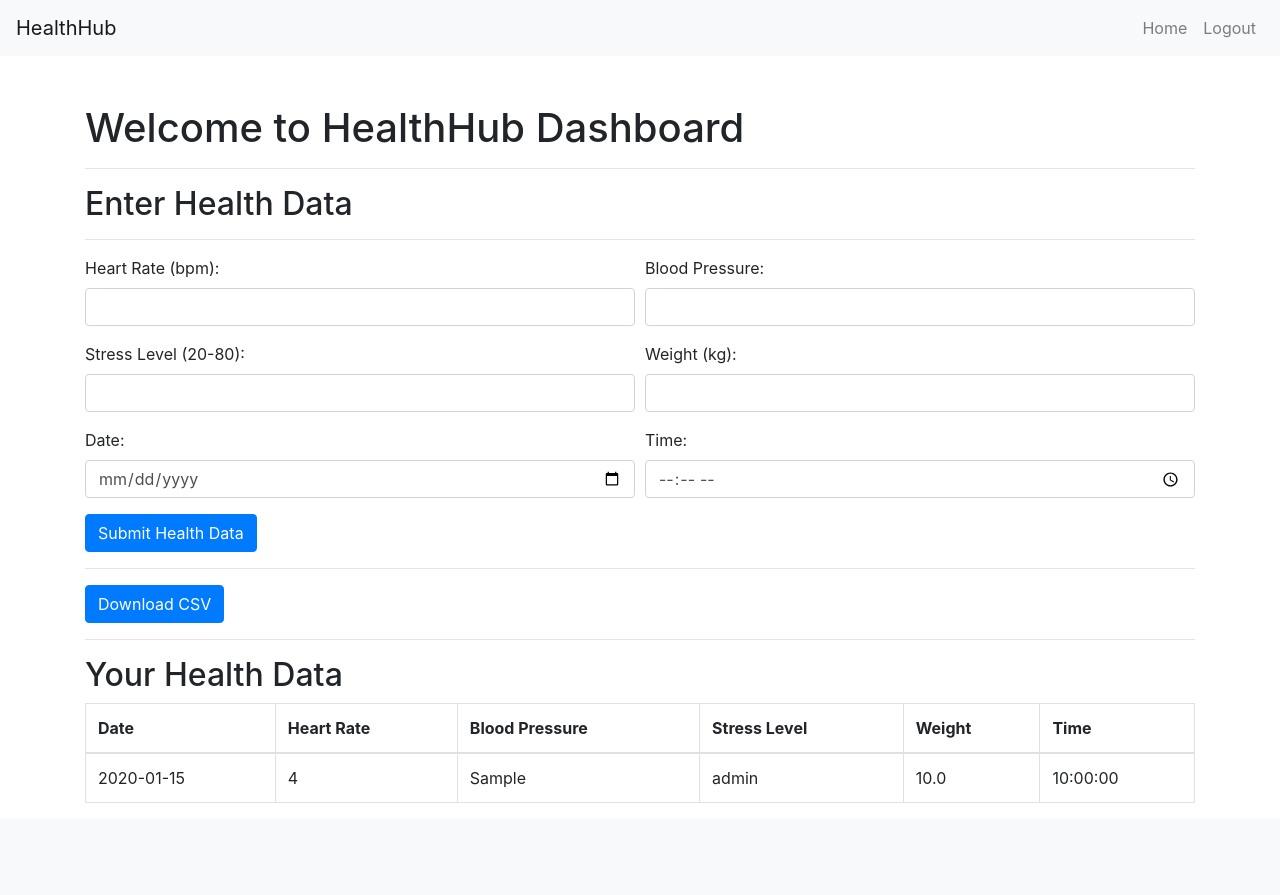
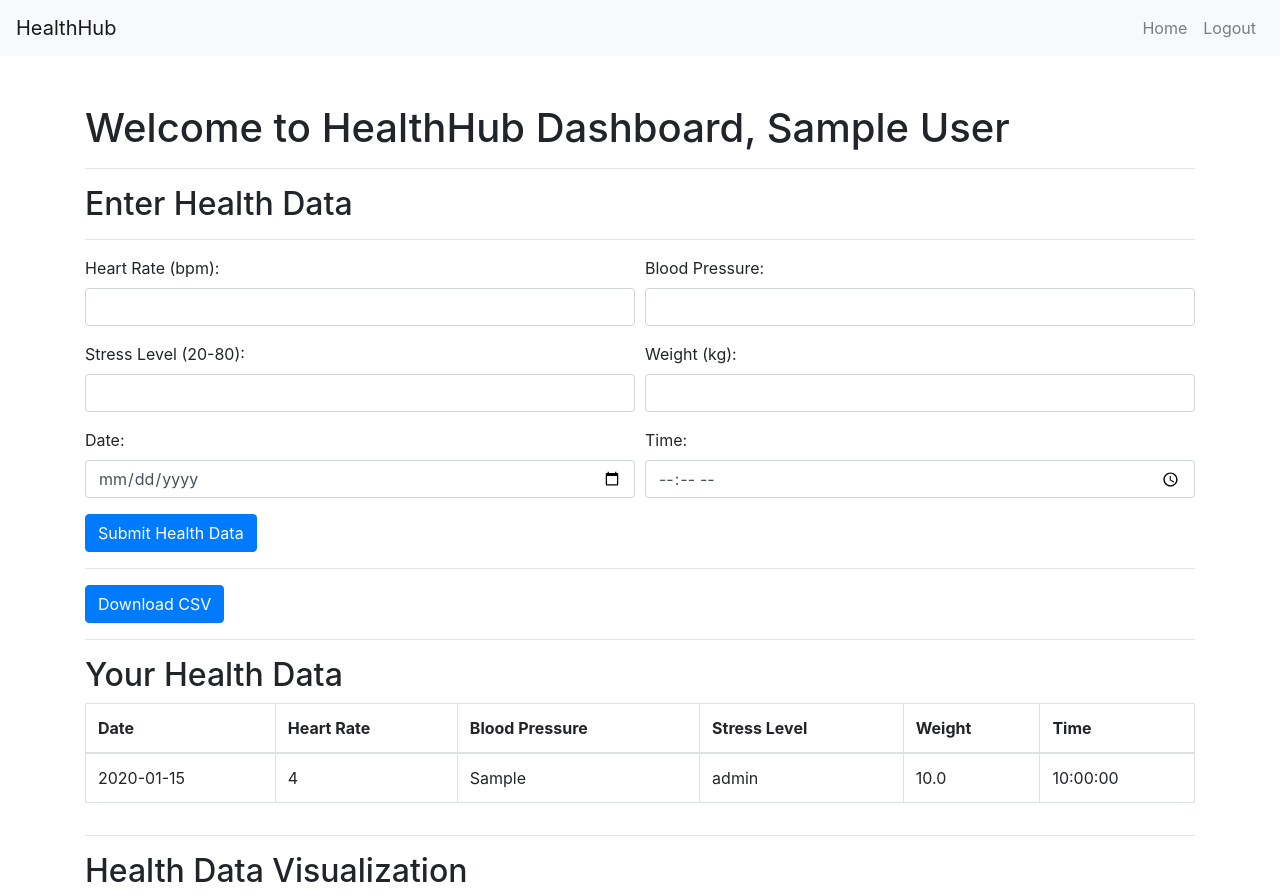
Before and after one commit to darshanrana023/HealthHub, a Flask app: page /dashboard in a window 1280 px wide. Shown: the top 895 px of the page. Before the commit the page ends 803 px from the top, so only its background shows below. Run offline with Flask 3, Linux system fonts and the light colour scheme; the visitor is signed in with stand-in values (Sample User, id 1); tables that the repository leaves empty hold one stand-in row (values such as "Sample post"); some libraries are stand-ins or nearby versions.

Commit message:
visualization is done

```diff
--- a/app.py
+++ b/app.py
@@ -1,27 +1,22 @@
 import os
+import matplotlib.pyplot as plt
+import seaborn as sns
 from flask import Flask, render_template, request, redirect, url_for, session, Response
-# from werkzeug.utils import secure_filename
 from flask_sqlalchemy import SQLAlchemy
 from sqlalchemy.exc import IntegrityError
 import csv
 from io import StringIO
 from datetime import datetime
-# from sqlalchemy.sql import func
-# import secrets
 
-
-#initialize flask app
 app = Flask(__name__)
 
 basedir = os.path.abspath(os.path.dirname(__file__))
 
-#connection with the databse of xampp mysql
 app.config['SQLALCHEMY_DATABASE_URI'] ='mysql://darshan029:D%40rsh%40n029@localhost:3306/healthub'
 app.config['SQLALCHEMY_TRACK_MODIFICATIONS'] = False
 app.config['SECRET_KEY'] = "my_secret_key"
 db = SQLAlchemy(app)
 
-#users database
 class USERS(db.Model):
     id = db.Column(db.Integer, primary_key=True)
     name = db.Column(db.String(255))
@@ -32,7 +27,6 @@ class USERS(db.Model):
     def __repr__(self):
         return f'<Email {self.email}>'
 
-#health data of users
 class HealthData(db.Model):
     id = db.Column(db.Integer, primary_key=True)
     user_id = db.Column(db.Integer, db.ForeignKey('users.id'), nullable=False)
@@ -46,12 +40,10 @@ class HealthData(db.Model):
     def __repr__(self):
         return f'<HealthData {self.id}>'
 
-# Routes
 @app.route('/')
 def home():
     return render_template('home.html')
 
-# Route for user registration
 @app.route('/register', methods=['POST', 'GET'])
 def register():
     if request.method == 'POST':
@@ -65,27 +57,23 @@ def register():
             with app.app_context():
                 db.session.add(new_user)
                 db.session.commit()
-            # flash('Registration successful. You can now log in.', 'success')
             return redirect(url_for('home'))
         except IntegrityError:
             db.session.rollback()
-            # flash('Email already registered. Please use a different email.', 'danger')
 
     return render_template('register.html')
 
-
 @app.route('/login', methods=['POST','GET'])
 def login():
-    if request.method== 'POST':
+    if request.method == 'POST':
         email = request.form.get('email')
         password = request.form.get('password')
         user = USERS.query.filter_by(email=email, password=password).first()
         if user:
             session['email'] = email
-            return render_template('dashboard.html', user=user)  # Render the dashboard template
+            return render_template('dashboard.html', user=user)
         else:
-        # flash('Invalid email or password. Please try again.', 'danger')  # Show an error message
-            return redirect(url_for('login.html'))  # Redirect to the login page
+            return redirect(url_for('login'))
 
     return render_template('login.html')
 
@@ -95,7 +83,6 @@ def dashboard():
     if email:
         user = USERS.query.filter_by(email=email).first()
         if request.method == 'POST':
-            # Collect health data from the form
             heart_rate = request.form.get('heartRate')
             blood_pressure = request.form.get('bloodPressure')
             stress_level = request.form.get('stressLevel')
@@ -103,7 +90,6 @@ def dashboard():
             date = request.form.get('date')
             time = request.form.get('time')
 
-            # Create a new HealthData entry and associate it with the user
             health_data = HealthData(
                 user_id=user.id,
                 heart_rate=heart_rate,
@@ -116,9 +102,11 @@ def dashboard():
             db.session.add(health_data)
             db.session.commit()
 
-        # Retrieve the user's health data
         health_data = HealthData.query.filter_by(user_id=user.id).all()
-        return render_template('dashboard.html', user=user, health_data=health_data)
+
+        plot_filename = create_health_data_plot(health_data)
+
+        return render_template('dashboard.html', user=user, health_data=health_data, plot_filename=plot_filename)
 
     return redirect(url_for('login'))
 
@@ -130,34 +118,48 @@ def download_csv():
         if user:
             health_data = HealthData.query.filter_by(user_id=user.id).all()
 
-            # Create a CSV string from the health data
             csv_data = StringIO()
             csv_writer = csv.writer(csv_data)
             csv_writer.writerow(['Date', 'Heart Rate', 'Blood Pressure', 'Stress Level', 'Weight', 'Time'])
             for data in health_data:
                 csv_writer.writerow([data.date, data.heart_rate, data.blood_pressure, data.stress_level, data.weight, data.time])
 
-            # Create a Flask response with the CSV data
             response = Response(
                 csv_data.getvalue(),
                 content_type='text/csv',
             )
 
-            # Set the filename based on the user's name and date
             filename = f"{user.name}_{datetime.today().strftime('%Y-%m-%d')}_health_data.csv"
             response.headers["Content-Disposition"] = f"attachment; filename={filename}"
             return response
 
     return redirect(url_for('login'))
 
-# Route for user logout
+def create_health_data_plot(health_data):
+    dates = [data.date for data in health_data]
+    heart_rates = [data.heart_rate for data in health_data]
+
+    sns.set(style="whitegrid")
+    plt.figure(figsize=(10, 6))
+    plt.title("Heart Rate Over Time")
+    plt.xlabel("Date")
+    plt.ylabel("Heart Rate (bpm)")
+    sns.lineplot(x=dates, y=heart_rates, marker='o', label='Heart Rate')
+    plt.xticks(rotation=45)
+    plt.legend()
+    plt.tight_layout()
+
+    plot_filename = "static/temp_plot.png"
+    plt.savefig(plot_filename)
+
+    return plot_filename
+
 @app.route('/logout')
 def logout():
     session.pop('email', None)
     return render_template('login.html')
 
 if __name__ == '__main__':
-    # # Create the database tables
     with app.app_context():
-     db.create_all()
+        db.create_all()
     app.run(debug=True)
--- /dev/null
+++ b/darshan029_accessKeys.csv
@@ -0,0 +1,2 @@
+Access key ID,Secret access key
+AKIAZ4VRRBWVFCE74V6D,+kG3r7vG6a/WPuEhuwawykBJCje/smM2cx/c3ic5
--- a/templates/dashboard.html
+++ b/templates/dashboard.html
@@ -25,7 +25,7 @@
     </div>
 </nav>
 <div class="container mt-5">
-    <h1>Welcome to HealthHub Dashboard</h1>
+    <h1>Welcome to HealthHub Dashboard, {{ user.name }}
   <hr>
     <!-- Health Data Entry Form -->
     <h2>Enter Health Data</h2>
@@ -97,6 +97,18 @@
             </tbody>
         </table>
     </div>
+
+    <hr>
+    <h2>Health Data Visualization</h2>
+    <div class="row">
+        <div class="col-md-6">
+            <!-- Include your health data visualization here using an <img> tag -->
+            <img src="/static/temp_plot.png" alt="Health Data Plot">
+        </div>
+        <div class="col-md-6">
+            <!-- You can add more visualizations here if needed -->
+        </div>
+    </div>
 </div>
 
 <script src="https://code.jquery.com/jquery-3.5.1.slim.min.js"></script>
```
Also changed, not shown: health_data.csv (+12 -0 lines), static/temp_plot.png (added), temp_plot.png (added), 1 other file.
